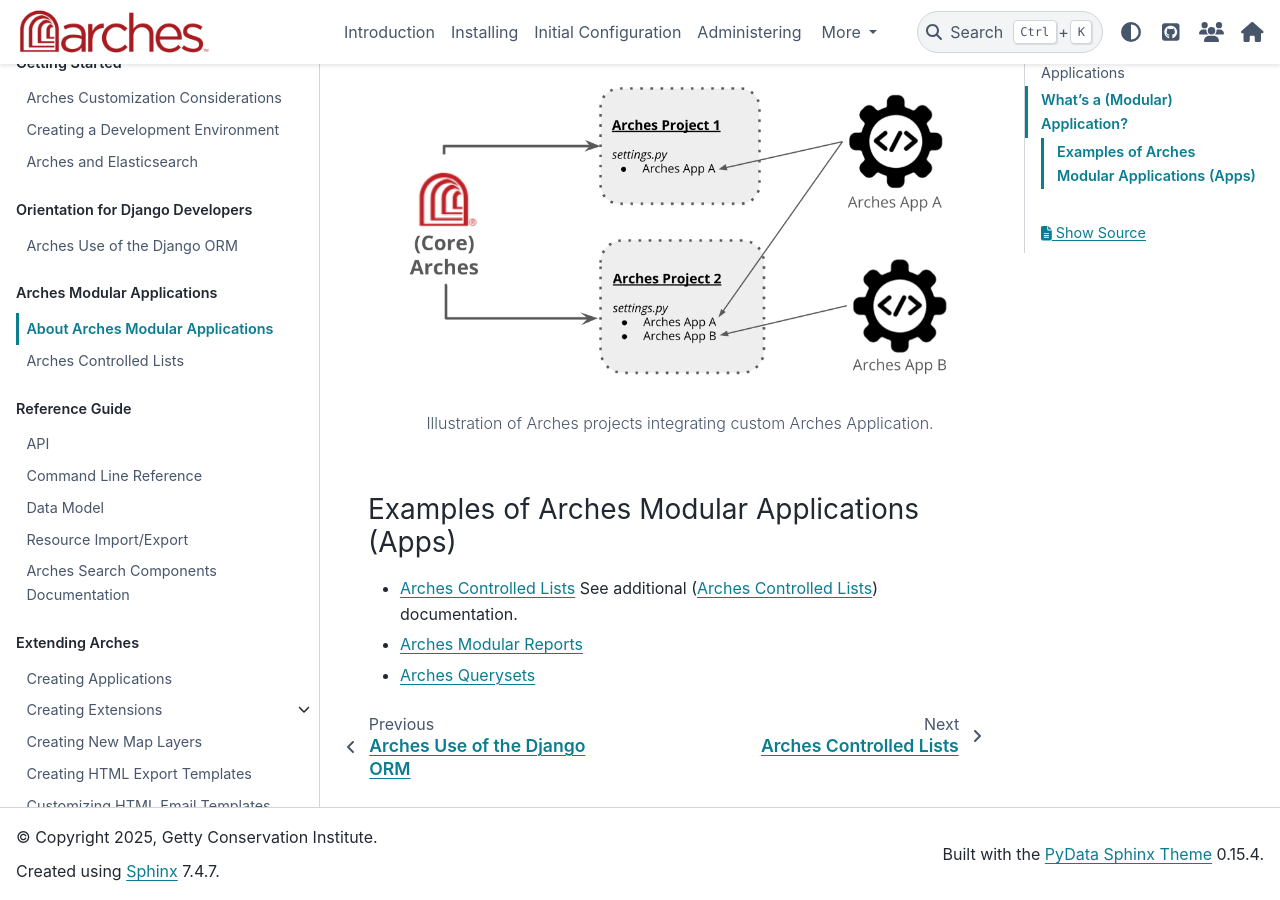
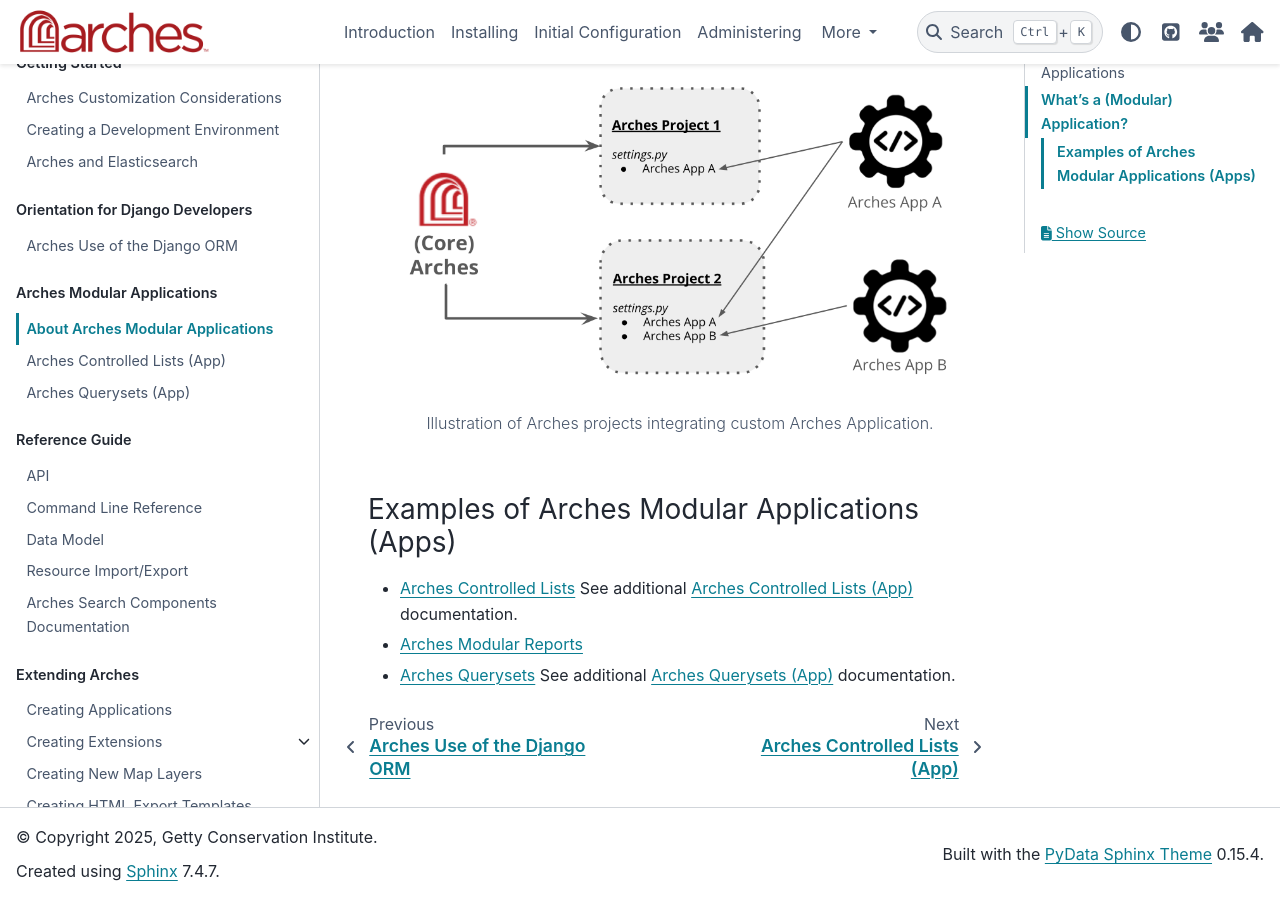
Before and after one commit to archesproject/arches-docs, a Sphinx documentation site: the page built from docs/developing/modular-applications/about.rst, in a window 1280 px wide and 900 px high, scrolled down 1177 px. Built offline with Sphinx 7.4.7 and the PyData theme 0.15.4, drawn with Linux system fonts in a browser that asks for light colours.

Commit message:
Added page for Arches Querysets, fixed link

```diff
--- a/docs/developing/index.rst
+++ b/docs/developing/index.rst
@@ -26,6 +26,7 @@
 
     modular-applications/about
     modular-applications/arches-controlled-lists
+    modular-applications/arches-querysets
 
 .. toctree::
     :caption: Reference Guide
--- a/docs/developing/modular-applications/about.rst
+++ b/docs/developing/modular-applications/about.rst
@@ -44,6 +44,6 @@
 
 Examples of Arches Modular Applications (Apps)
 ----------------------------------------------
-* `Arches Controlled Lists <https://github.com/archesproject/arches-controlled-lists>`_ See additional (:ref:`Arches Controlled Lists`) documentation.
+* `Arches Controlled Lists <https://github.com/archesproject/arches-controlled-lists>`_ See additional :ref:`Arches Controlled Lists (App)` documentation.
 * `Arches Modular Reports <https://github.com/archesproject/arches-modular-reports>`_
-* `Arches Querysets <https://github.com/archesproject/arches-querysets>`_
+* `Arches Querysets <https://github.com/archesproject/arches-querysets>`_ See additional :ref:`Arches Querysets (App)` documentation.
--- a/docs/developing/modular-applications/arches-controlled-lists.rst
+++ b/docs/developing/modular-applications/arches-controlled-lists.rst
@@ -1,6 +1,6 @@
-=======================
-Arches Controlled Lists
-=======================
+=============================
+Arches Controlled Lists (App)
+=============================
 
 **Arches Controlled Lists** is an Arches modular application designed to manage controlled lists and reference data within the Arches platform. It is meant to update, improve upon, and replace the functionality of the :ref:`Reference Data Manager (RDM)`. Arches Controlled Lists can be installed as a component of an Arches instance that runs on core Arches version 8 and higher.
 
@@ -49,4 +49,5 @@
 
 Installing Arches Controlled Lists
 ----------------------------------
+
 The **Arches Controlled Lists** application needs to be installed in the Python virtual environment of your Arches instance. Once installed, you will need to edit your Arches instance's ``settings.py`` and other files. The complete installation instructions can be found here: `Arches Controlled Lists README <https://github.com/archesproject/arches-controlled-lists?tab=readme-ov-file#installation>`_
```
Also changed, not shown: docs/developing/modular-applications/arches-querysets.rst (added, +11 -0 lines).
